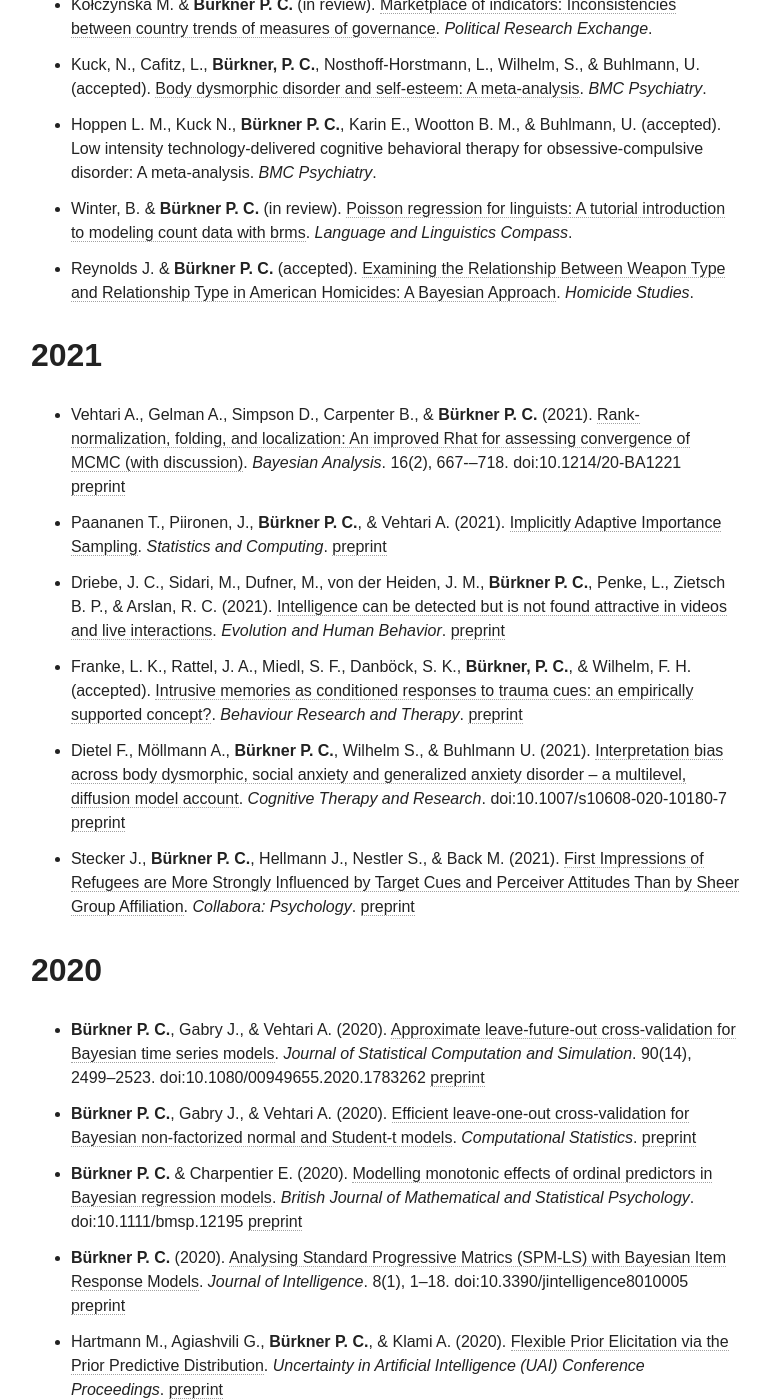
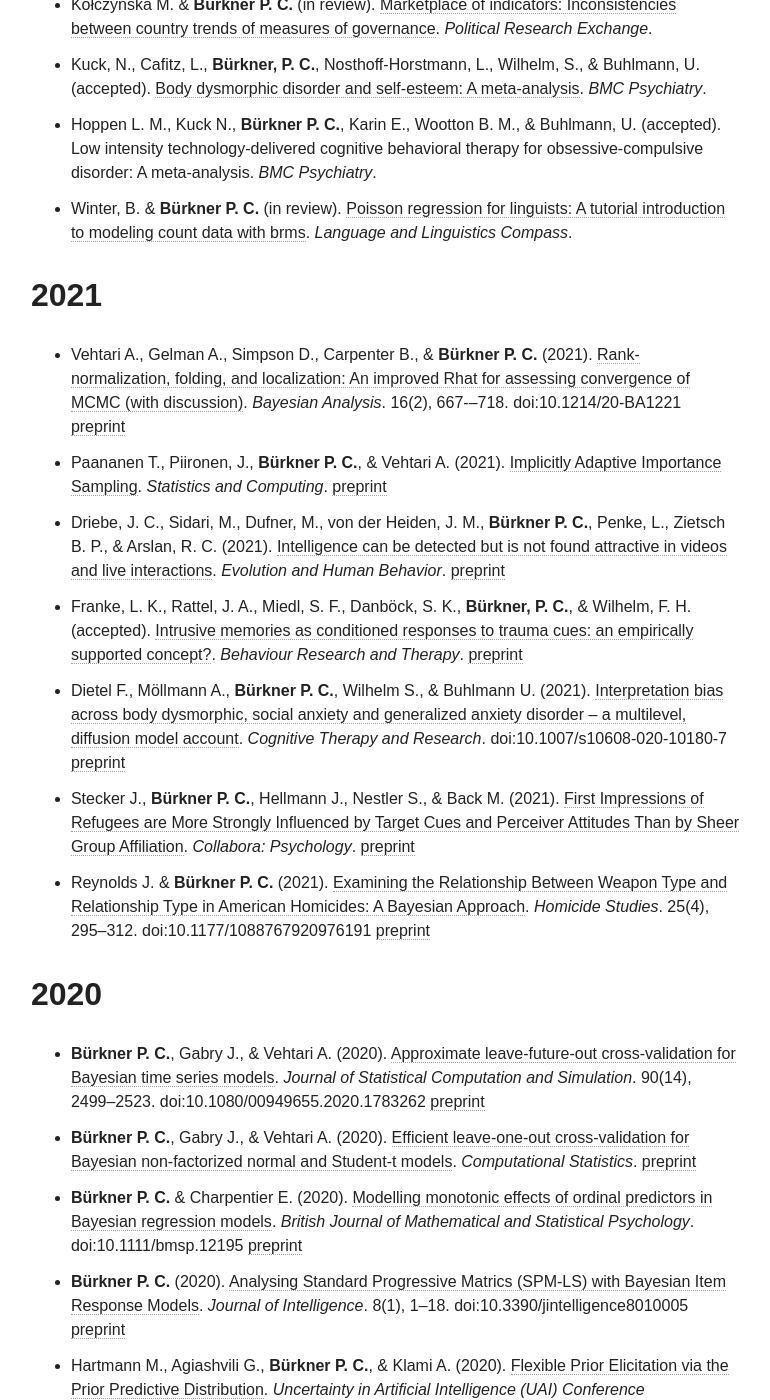
Before and after one commit to paul-buerkner/paul-buerkner.github.io, a Jekyll site: the page built from publications/index.md, in a window 1280 px wide and 1400 px high, scrolled down 2360 px. Shown: the whole window, without its empty margins (255-1025 px from the left). Built offline with Jekyll 4.4.1, drawn with Linux system fonts in a browser that asks for light colours; nearby versions of some CDN libraries.

Commit message:
move paper to published

```diff
--- a/publications/index.md
+++ b/publications/index.md
@@ -36,7 +36,6 @@
 * Kuck, N., Cafitz, L., **Bürkner, P. C.**, Nosthoff-Horstmann, L., Wilhelm, S., & Buhlmann, U. (accepted). [Body dysmorphic disorder and self-esteem: A meta-analysis](https://psyarxiv.com/5g32t/). *BMC Psychiatry*.
 * Hoppen L. M., Kuck N., **Bürkner P. C.**, Karin E., Wootton B. M., & Buhlmann, U. (accepted). Low intensity technology-delivered cognitive behavioral therapy for obsessive-compulsive disorder: A meta-analysis. *BMC Psychiatry*.
 * Winter, B. & **Bürkner P. C.** (in review). [Poisson regression for linguists: A tutorial introduction to modeling count data with brms](https://osf.io/93kaf/). *Language and Linguistics Compass*.
-* Reynolds J. & **Bürkner P. C.** (accepted). [Examining the Relationship Between Weapon Type and Relationship Type in American Homicides: A Bayesian Approach](https://psyarxiv.com/tf7je/). *Homicide Studies*.
 
 ## 2021
 
@@ -47,6 +46,7 @@
 * Dietel F., Möllmann A., **Bürkner P. C.**, Wilhelm S., & Buhlmann U. (2021). [Interpretation bias across body dysmorphic, social anxiety and generalized anxiety disorder – a multilevel, diffusion model account](https://doi.org/10.1007/s10608-020-10180-7). *Cognitive Therapy and Research*.
 doi:10.1007/s10608-020-10180-7 [preprint](https://psyarxiv.com/3hnpu/)
 * Stecker J., **Bürkner P. C.**, Hellmann J., Nestler S., & Back M. (2021). [First Impressions of Refugees are More Strongly Influenced by Target Cues and Perceiver Attitudes Than by Sheer Group Affiliation](https://doi.org/10.1525/collabra.22160). *Collabora: Psychology*. [preprint](https://psyarxiv.com/wt6kr)
+* Reynolds J. & **Bürkner P. C.** (2021). [Examining the Relationship Between Weapon Type and Relationship Type in American Homicides: A Bayesian Approach](https://journals.sagepub.com/doi/full/10.1177/1088767920976191). *Homicide Studies*. 25(4), 295--312. doi:10.1177/1088767920976191 [preprint](https://psyarxiv.com/tf7je/)
 
 ## 2020
 
```
